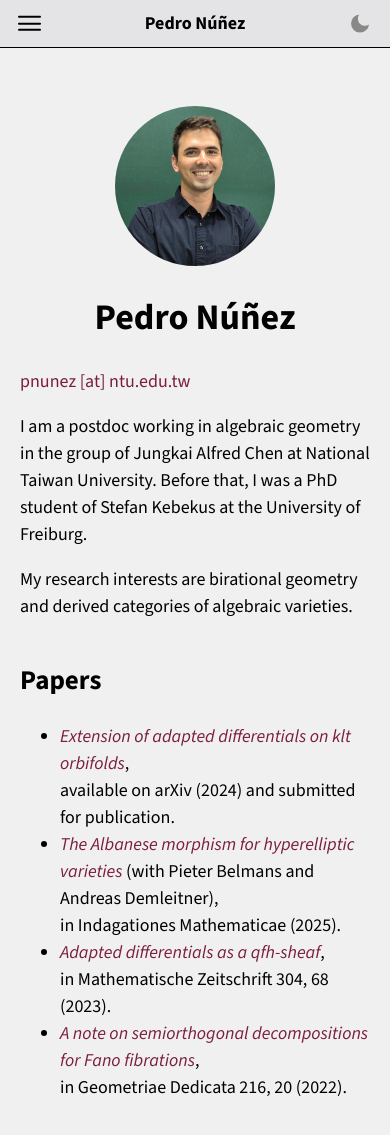
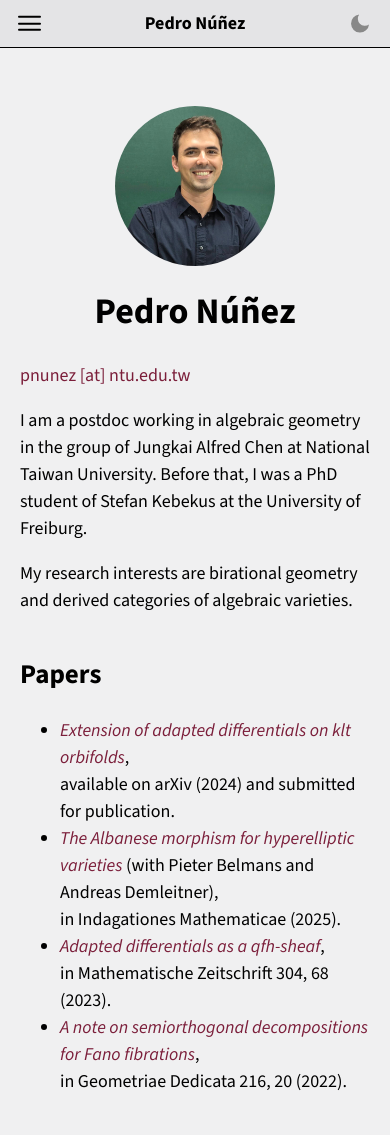
Before and after one commit to pedro-nunez/pedro-nunez.github.io, a Jekyll site: the page built from index.md, in a window 390 px wide and 1143 px high. Shown: the top 1135 px of the window. Built offline with Jekyll 4.4.1, drawn with Linux system fonts in a browser that asks for light colours.

Commit message:
Tighten the gap between the mobile topbar and page titles
h1's default browser margin-top (~24px) stacked on top of
.page-content's own top padding (24px) plus .page-wrap's extra
clearance above the topbar (16px), for 64px of total gap -- measured
by forcing the mobile CSS rules on and reading getBoundingClientRect.
Zeroing h1's margin-top on mobile (redundant given .page-content's
own padding) brings that down to 40px.

```diff
--- a/assets/css/main.css
+++ b/assets/css/main.css
@@ -278,6 +278,13 @@ h2 {
     padding: 1.5rem 1.25rem;
   }
 
+  /* h1's own default browser margin-top is redundant on top of
+     .page-content's padding above, and stacked with it the title sits
+     much too far below the topbar. */
+  h1 {
+    margin-top: 0;
+  }
+
   .topbar {
     align-items: center;
     background: var(--sidebar-bg-color);
```
